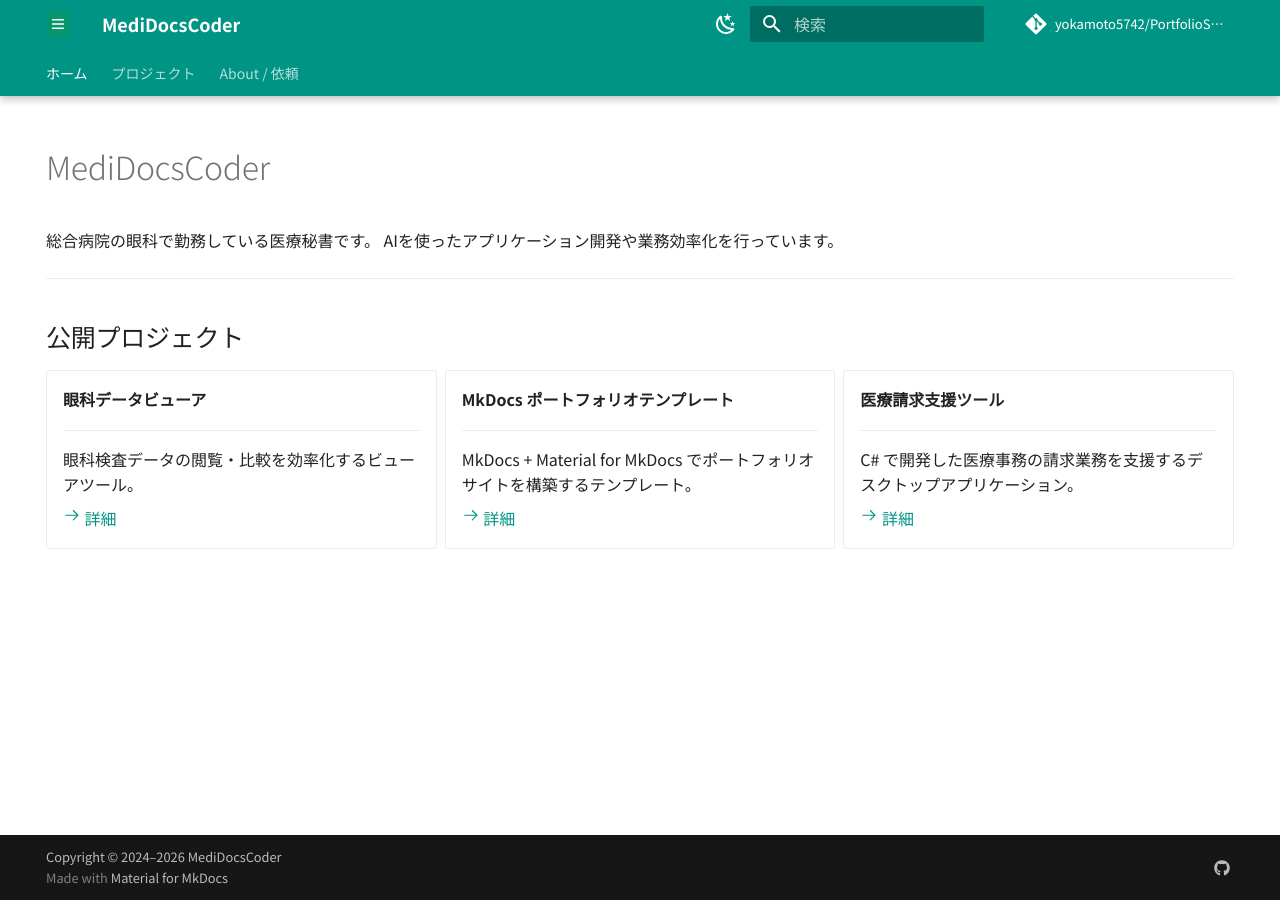
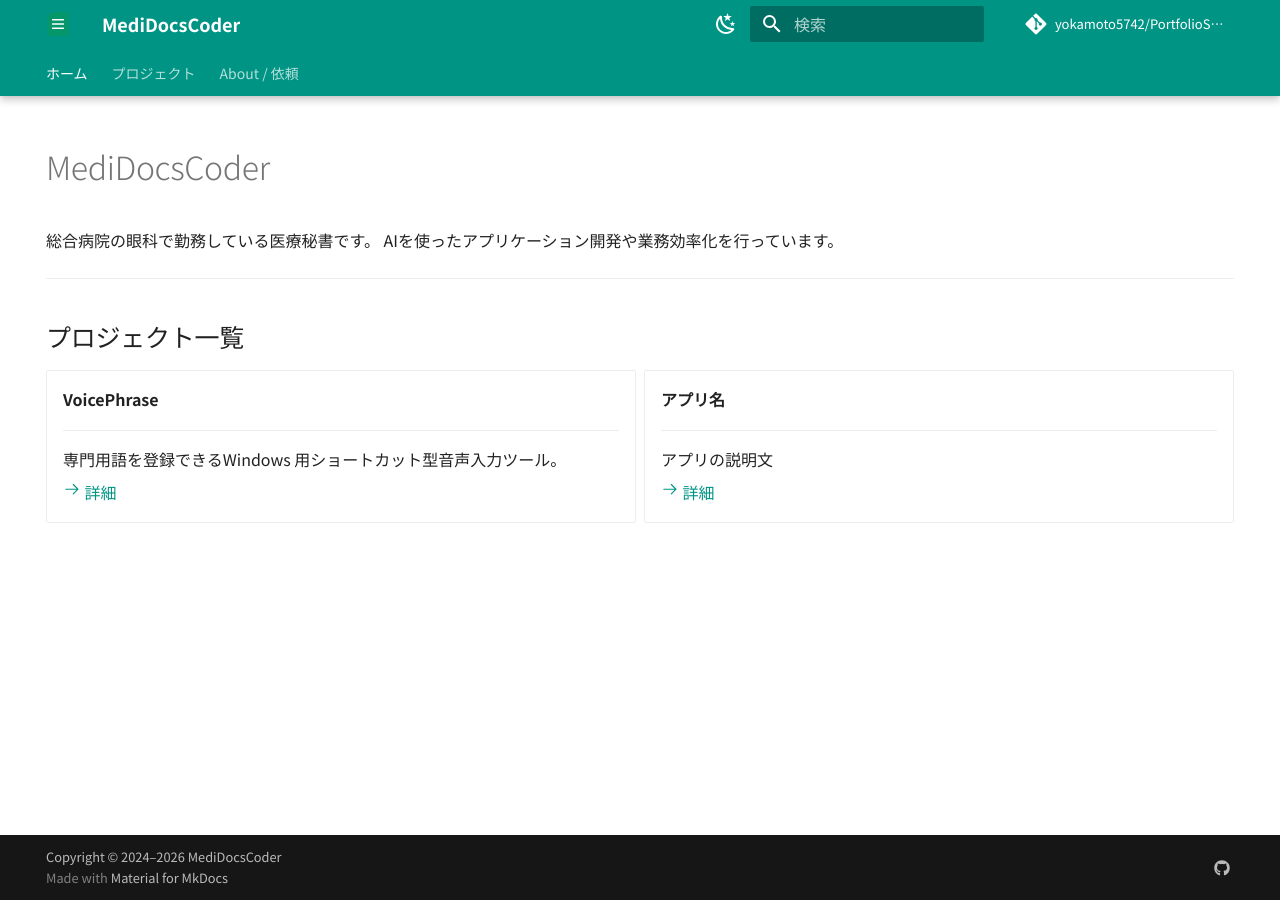
Before and after one commit to yokamoto5742/PortfolioSite, an MkDocs documentation site: the page built from docs/index.md, in a window 1280 px wide. Built offline with MkDocs 1.6.1 and Material for MkDocs 9.7.7, drawn with Linux system fonts in a browser that asks for light colours; comment, search, counter and statistics services are not loaded.

Commit message:
📝 docs: プロジェクト一覧と詳細ページを更新

```diff
--- a/docs/index.md
+++ b/docs/index.md
@@ -11,32 +11,24 @@ AIを使ったアプリケーション開発や業務効率化を行っていま
 
 ---
 
-## 公開プロジェクト
+## プロジェクト一覧
 
 <div class="grid cards" markdown>
 
--   **眼科データビューア**
+-   **VoicePhrase**
 
     ---
 
-    眼科検査データの閲覧・比較を効率化するビューアツール。
+    専門用語を登録できるWindows 用ショートカット型音声入力ツール。
 
-    [:octicons-arrow-right-24: 詳細](projects/ophthalmic-viewer/index.md)
+    [:octicons-arrow-right-24: 詳細](projects/VoicePhrase/index.md)
 
--   **MkDocs ポートフォリオテンプレート**
+-   **アプリ名**
 
     ---
 
-    MkDocs + Material for MkDocs でポートフォリオサイトを構築するテンプレート。
+    アプリの説明文
 
-    [:octicons-arrow-right-24: 詳細](projects/mkdocs-template/index.md)
-
--   **医療請求支援ツール**
-
-    ---
-
-    C# で開発した医療事務の請求業務を支援するデスクトップアプリケーション。
-
-    [:octicons-arrow-right-24: 詳細](projects/csharp-billing/index.md)
+    [:octicons-arrow-right-24: 詳細](projects/appname/index.md)
 
 </div>
```
Also changed, not shown: docs/projects/appname/index.md (added, +22 -0 lines), docs/projects/mkdocs-template/index.md (deleted, +0 -22 lines), docs/projects/ophthalmic-viewer/index.md (deleted, +0 -22 lines), docs/projects/VoicePhrase/index.md (renamed from docs/projects/csharp-billing/index.md).
